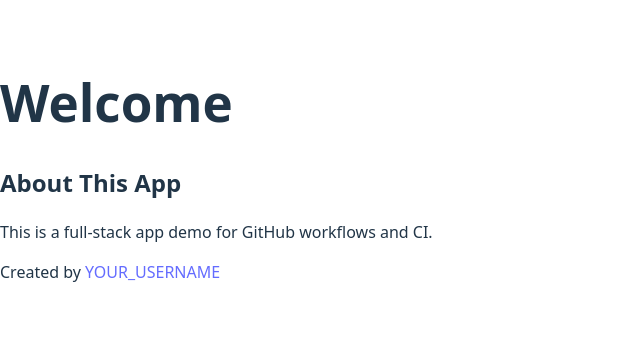
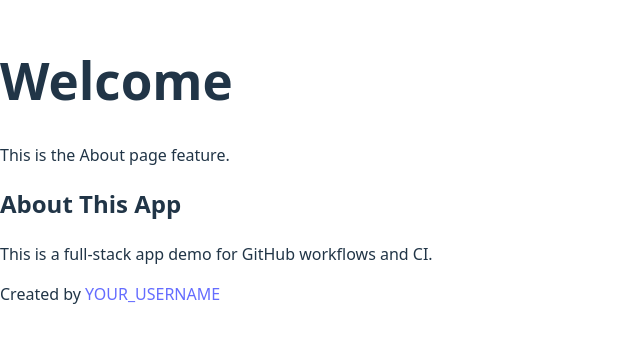
Before and after one commit to sukhijaamandeeplearn/fullstack-github-demo, a React (Vite) app in the folder client/: page / in a window 1280 px wide. Shown: the part 230-572 px from the top of the page, without its empty margins (0-640 px from the left). Built offline with nearby package versions, Linux system fonts and the light colour scheme; no server answers.

Commit message:
Cleaned up .vs tracking and other changes

```diff
--- a/client/src/App.jsx
+++ b/client/src/App.jsx
@@ -14,7 +14,9 @@ function App() {
 
     <div>
       <h1>Welcome</h1>
-      <h1>{msg}</h1>
+          <h1>{msg}</h1>
+          <p>This is the About page feature.</p>
+
       <About />
     </div>
   );
```
Also changed, not shown: 1 other file (tests, documents, lock files or other folders).
